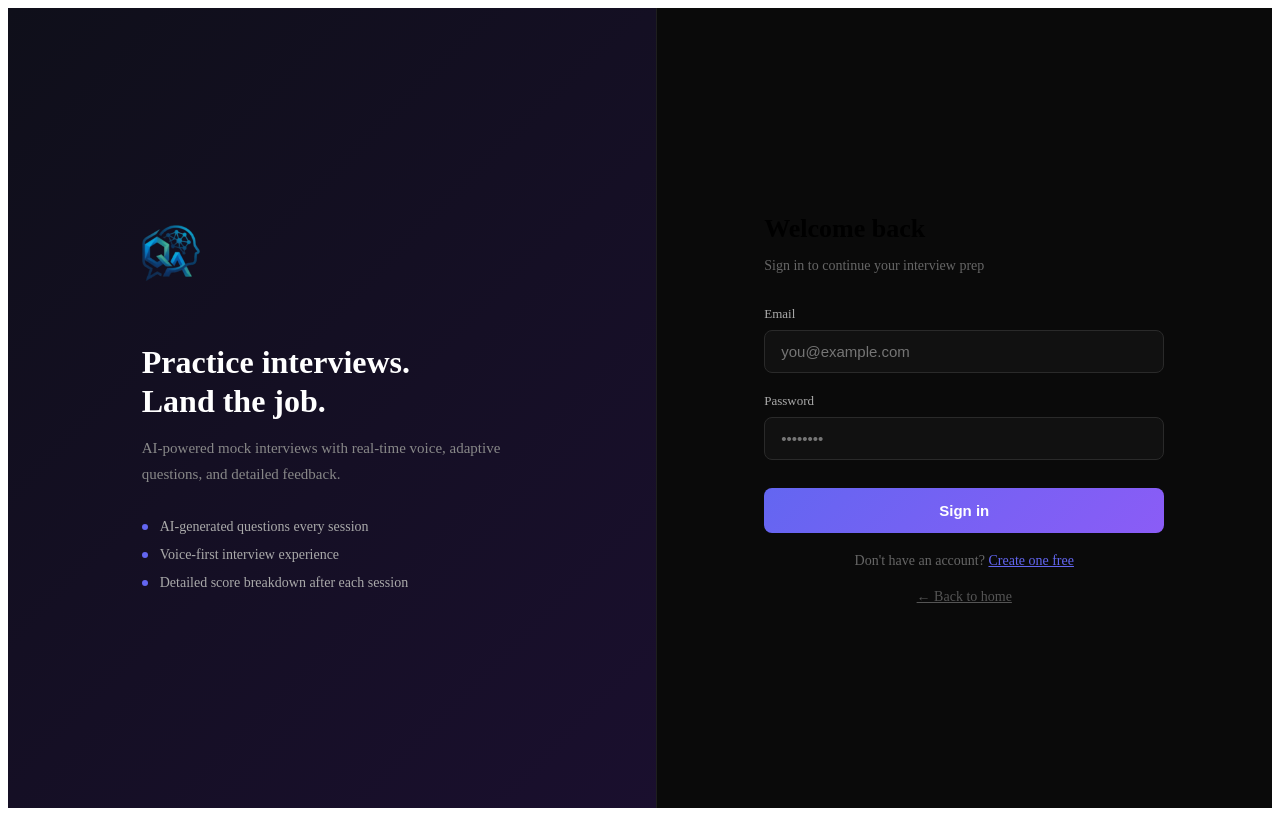
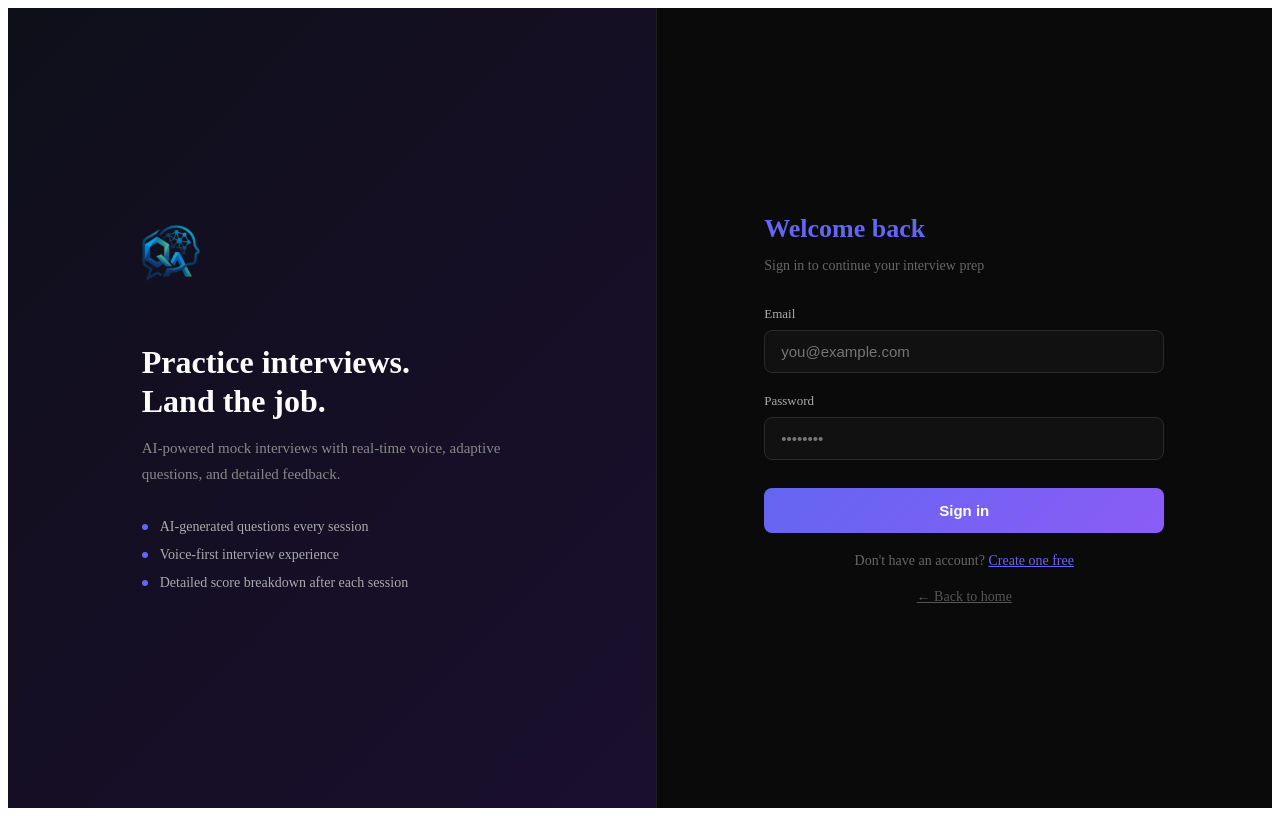
Before and after one commit to theprakhar211/qualif-ai, a React (Vite) app in the folder frontend/: page /login in a window 1280 px wide. Built offline with nearby package versions, Linux system fonts and the light colour scheme; no server answers.

Commit message:
Updated Welcome msg on Login Page

```diff
--- a/frontend/src/pages/Login.jsx
+++ b/frontend/src/pages/Login.jsx
@@ -123,7 +123,7 @@ const s = {
   bulletText: { color: '#aaa', fontSize: '14px' },
   right: { flex: 1, display: 'flex', alignItems: 'center', justifyContent: 'center', padding: '2rem' },
   card: { width: '100%', maxWidth: '400px' },
-  title: { fontSize: '26px', fontWeight: '700', marginBottom: '0.5rem' },
+  title: { fontSize: '26px', fontWeight: '700', marginBottom: '0.5rem', color: '#6366f1' },
   sub: { color: '#666', fontSize: '14px', marginBottom: '2rem' },
   form: { display: 'flex', flexDirection: 'column', gap: '1.25rem' },
   field: { display: 'flex', flexDirection: 'column', gap: '0.5rem' },
```
